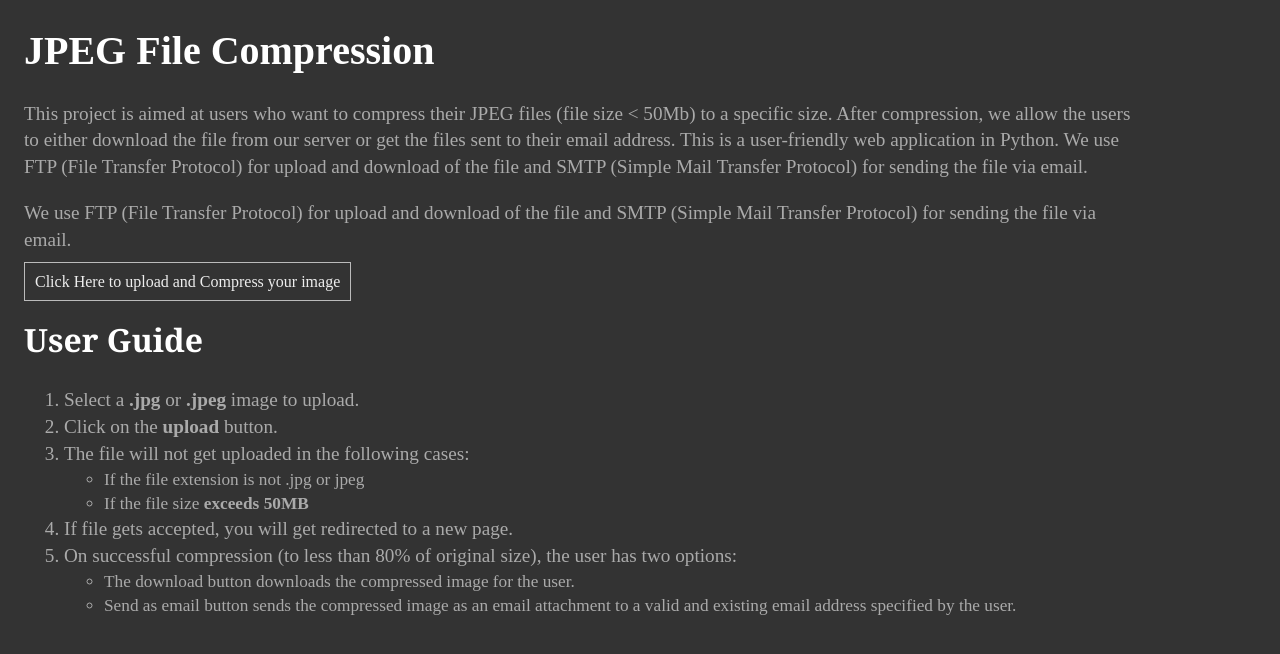
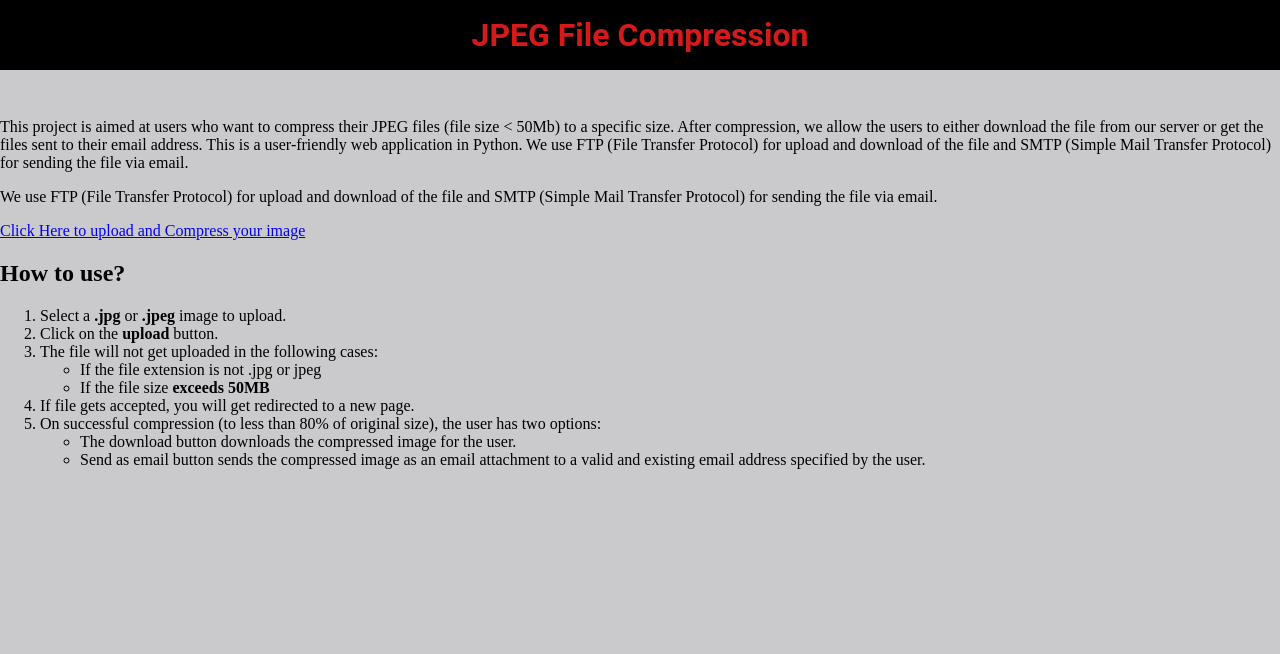
Before and after one commit to AdiSuresh/online-jpeg-compressor, a Flask app: page / in a window 1280 px wide. Shown: the top 654 px of the page. Run offline with Flask 2, Linux system fonts and the light colour scheme; some libraries are stand-ins or nearby versions.

Commit message:
header-finished

```diff
--- a/flask_app/static/css/style.css
+++ b/flask_app/static/css/style.css
@@ -1,65 +1,26 @@
 body {
-  background: #333;
+  background: #cacacc;
+  margin: 0;
+  padding: 0;
 }
 
-header,
-article {
-  margin: auto;
-  padding: auto;
-  padding-left: 1em;
+header {
+  background: black;
+  margin: 0;
+  padding: 1em;
+  text-align: center;
+  margin-bottom: 3em;
 }
 
 h1 {
-  font-size: 250%;
-  font-family: "Times New Roman", Times, serif;
-  color: #fff;
+  font-family: Roboto;
+  font-style: normal;
+  font-weight: bold;
+  margin: 0;
+  padding: 0;
+  color: #d41a1b;
 }
 
-h2 {
-  font-size: 200%;
-  font-family: Georgia, "Times New Roman", Times, serif;
-  color: #fff;
+.greentext {
+  color: #24bc34;
 }
-
-p {
-  font-family: "Times New Roman", Times, serif;
-  font-size: 120%;
-  line-height: 1.4;
-  color: #aaa;
-  width: 90%;
-}
-
-li {
-  font-family: "Times New Roman", Times, serif;
-  font-size: 120%;
-  line-height: 1.4;
-  color: #aaa;
-}
-
-ul li {
-  font-size: 90%;
-}
-
-.form-group {
-  margin-right: 50%;
-  border: 1px solid #aaa;
-  padding: 10px;
-}
-
-a {
-  text-decoration: none;
-  margin: auto;
-  width: 50%;
-  border: 1px solid #bbb;
-  padding: 10px;
-  color: #eee;
-}
-
-label {
-  color: #eee;
-  margin-bottom: 1em;
-}
-
-.custom-file {
-  color: #ddd;
-}
--- a/flask_app/templates/index.html
+++ b/flask_app/templates/index.html
@@ -9,17 +9,29 @@
     <body>
         <header>
             <h1>JPEG File Compression</h1>
+        </header>
+        <div class="row">
+            <div class="column blue-box">
                 <p>
                     This project is aimed at users who want to compress their JPEG files (file size &lt; 50Mb) to a specific size. After compression, we allow the users to either download the file from our server or get the files sent to their email address. This is a user-friendly web application in Python.
         We use FTP (File Transfer Protocol) for upload and download of the file and SMTP (Simple Mail Transfer Protocol) for sending the file via email.
                 </p>
+            </div>
+
+            <div class="column blue-box">
                 <p>
                     We use FTP (File Transfer Protocol) for upload and download of the file and SMTP (Simple Mail Transfer Protocol) for sending the file via email.
                 </p>
+            </div>
+
+        </div>
+
         <a href="{{ url_for('upload_image') }}">Click Here to upload and Compress your image</a>
-        </header>
-        <article>
-            <h2>User Guide</h2>
+
+            <div class="user-guide">
+
+                <h2>How to use?</h2>
+                <div class="blue-box">
                     <ol>
                         <li>
                             Select a <strong>.jpg</strong> or <strong>.jpeg</strong> image to upload.
@@ -50,6 +62,7 @@
                         </li>
 
                     </ol>
-        </article>
+                </div>
+            </div>
     </body>
 </html>
--- a/flask_app/templates/success.html
+++ b/flask_app/templates/success.html
@@ -10,7 +10,9 @@
 </head>
 <body>
     {% if filename %}
-    <h1>Compression successful!</h1>
+    <header>
+        <h1 class="greentext">Compression Successful</h1>
+    </header>
     <img src="{{ url_for('display_image', filename=filename) }}" width="150">
     <button type="button" onclick="window.location.href='{{ url_for('download_image', filename=filename) }}';">Download</button>
     <button type="button" onclick="window.location.href='{{ url_for('send_mail', filename=filename) }}';">Send to mail</button>
--- a/flask_app/templates/upload_image.html
+++ b/flask_app/templates/upload_image.html
@@ -11,8 +11,9 @@
     <div class="container">
       <div class="row">
         <div class="col">
-
-          <h1>Upload an image</h1>
+          <header>
+            <h1>Upload an image</h1>
+          </header>
 
 
           <form action="/upload-image" method="POST" enctype="multipart/form-data">
```
Also changed, not shown: flask_app/templates/mail_sent.html (+6 -2 lines). Lines whose indentation alone changed are shown as unchanged.
